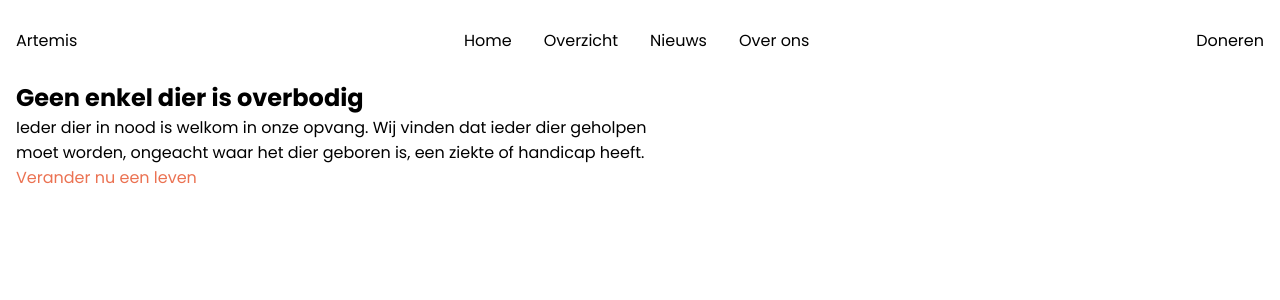
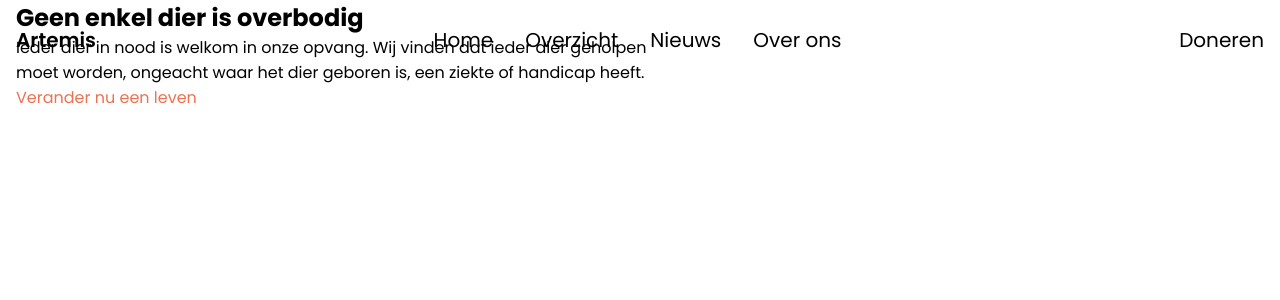
Before and after one commit to Markiesch/Artemis, a Vue app: page / in a window 1280 px wide. Shown: the top 300 px of the page. Built offline with nearby package versions, Linux system fonts and the light colour scheme.

Commit message:
Made logo router-link

```diff
--- a/src/components/Navigation.vue
+++ b/src/components/Navigation.vue
@@ -1,6 +1,6 @@
 <template>
   <nav>
-    <div>Artemis</div>
+    <router-link :to="{ name: 'Home' }" class="logo">Artemis</router-link>
     <div class="link--container">
       <router-link :to="{ name: 'Home' }">Home</router-link>
       <router-link :to="{ name: 'About' }">Overzicht</router-link>
@@ -13,10 +13,20 @@
 
 <style lang="scss">
 nav {
+  position: fixed;
+  z-index: 2;
+  top: 0;
+  left: 0;
+  right: 0;
   display: flex;
   justify-content: space-between;
   align-items: center;
   height: var(--nav-height);
+  font-size: 1.25rem;
+
+  .logo {
+    font-weight: 600;
+  }
 
   .link--container {
     a {
```
